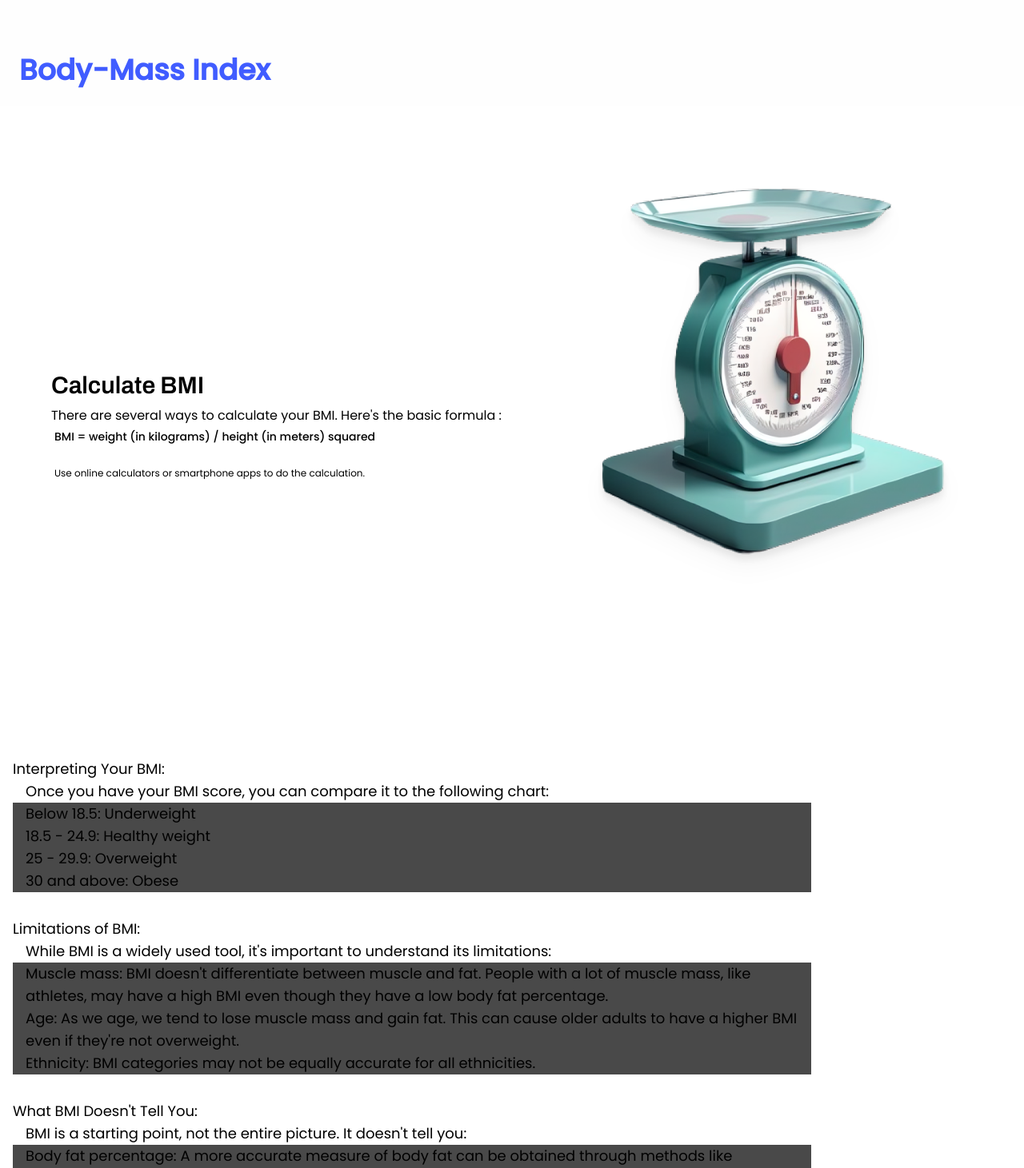
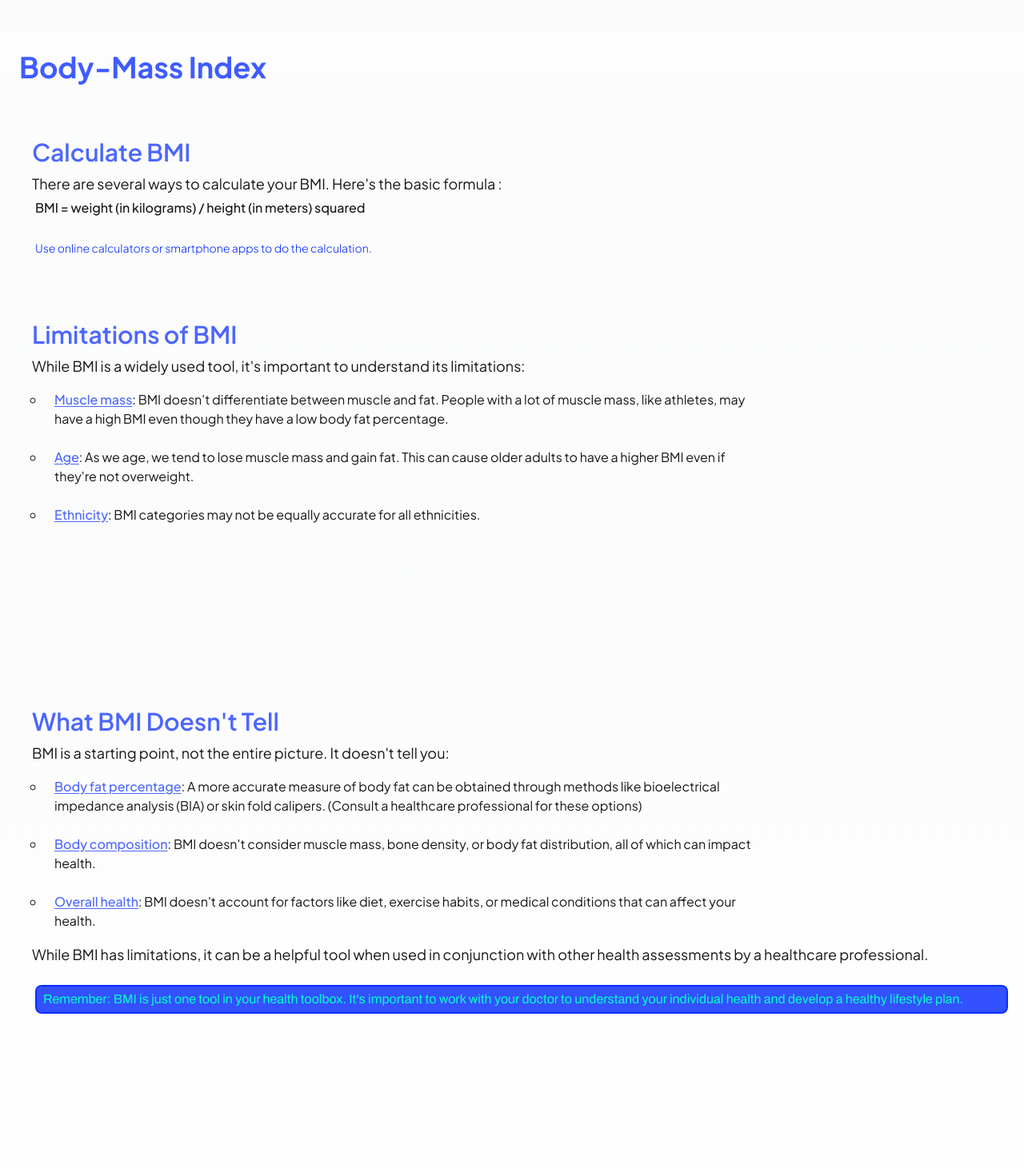
Before and after one commit to visrm/bmi-calculator, a Next.js app: page / in a window 1280 px wide. Shown: the part 780-2241 px from the top of the page at 80% size. Built offline with nearby package versions, Linux system fonts and the light colour scheme; a web font is replaced by a local one.

Commit message:
:art: theme update.

```diff
--- a/app/globals.css
+++ b/app/globals.css
@@ -24,6 +24,8 @@ body {
       rgb(var(--background-end-rgb))
     )
     rgb(var(--background-start-rgb));
+  box-sizing: border-box;
+  color: #171717;
 }
 
 @layer utilities {
@@ -32,23 +34,23 @@ body {
   }
 }
 
-article.info{
-  box-sizing: border-box;
-  padding: 1rem;
+article {
+  margin-block: 0.5rem;
 }
 
-h2 {
-  max-width: 50%;
-}
-
-p {
-  box-sizing: border-box;
-  max-width: 90%;
-  padding: 0 1rem;
+.info {
+  padding: 1.5rem;
 }
 
 ul {
-  padding-inline: 1rem;
-  background-color: rgba(0, 0, 0, 0.713);
-  max-width: 80%;
+  padding-inline: 0.8rem;
+  max-width: 75%;
+  list-style-type: circle;
+  margin-left: 1.25rem;
+  width: fit-content;
 }
+
+li {
+  padding: 0.75rem;
+  white-space: wrap;
+}
--- a/app/layout.jsx
+++ b/app/layout.jsx
@@ -27,7 +27,7 @@ export default function RootLayout({ children }) {
             rel="stylesheet"
           />
           <link
-            href="https://fonts.googleapis.com/css2?family=Poppins:wght@400;500&display=swap"
+            href="https://fonts.googleapis.com/css2?family=Plus+Jakarta+Sans:ital,wght@0,200..800;1,200..800&display=swap"
             as="font"
             rel="stylesheet"
           />
--- a/app/page.jsx
+++ b/app/page.jsx
@@ -1,131 +1,130 @@
-import Image from "next/image";
-import weighScale from "./assets/weigh-scale.png";
+
 
 // Client Components:
-import Hero from "@/components/Hero";
+import Calculator from "@/components/Calc";
 
 export default function Home() {
   return (
     <>
-      <div className="min-w-full relative min-h-svh md:min-h-lvh lg:min-h-screen bg-white/85">
+      <div className="min-w-full relative min-h-svh md:min-h-lvh lg:min-h-screen">
         <header className="navbar flex flex-row flex-nowrap px-2 min-h-14 min-w-full fixed top-0 left-0 items-center bg-primary bg-gradient-to-r from-secondary to-accent shadow-sm z-50">
           <div className="navbar-center block px-2 absolute top-3 left-5">
-            <div className="text-xl sm:text-2xl font-poppins font-bold text-primary/45 bg-white/10 supports-[backdrop]:backdrop-blur pointer-events-none">
+            <div className="text-xl sm:text-2xl font-priFont font-extrabold text-primary/60 bg-white/10 supports-[backdrop]:backdrop-blur pointer-events-none">
               BMI Checker
             </div>
           </div>
         </header>
-        <main className="flex flex-col flex-nowrap min-h-screen min-w-full mt-5">
-          <Hero />
-          <section className="block w-full h-full min-h-screen text-base sm:text-lg font-poppins bg-white/85">
-            <h1 className="block p-4 md:p-6 text-2xl sm:text-3xl md:text-4xl w-full font-bold text-primary/75 z-10">
+        <main className="flex flex-col flex-nowrap h-screen min-h-screen w-full min-w-full mt-5 bg-white/85">
+          <Calculator />
+        </main>
+        <section className="block w-full h-full min-h-screen min-w-full text-start p-2 sm:text-lg font-priFont bg-white/50 bg-gradient-to-b from-white/85 to-white/50">
+          <h1 className="block p-4 text-2xl sm:text-3xl md:text-4xl text-primary/75 w-full font-bold z-10">
             Body-Mass Index
           </h1>
-            <article className="info grid grid-cols-12 p-2 min-h-screen min-w-full bg-white/75 bg-gradient-to-b from-white/85 to-white/75">
-              <div className="flex flex-col flex-nowrap justify-center py-2 sm:py-4 sm:pl-6 ml-4 col-span-6">
-                <h2 className="font-semibold font-archivo text-xl sm:text-2xl md:text-3xl sm:px-2 sm:py-1 sm:mb-1">
+
+          <article className="info grid grid-cols-12 p-2 mx-auto min-h-fit min-w-full">
+            <div className="flex flex-col flex-nowrap justify-center max-h-full py-2 sm:py-4 col-span-8">
+              <h2 className="font-semibold text-primary/70 font-priFont text-xl sm:text-2xl md:text-3xl px-2 py-1 sm:mb-1 whitespace-nowrap">
                 Calculate BMI
               </h2>
-                <p className="text-base font-normal font-poppins w-full max-w-full px-2">
+              <p className="text-base sm:text-lg font-normal font-priFont w-full max-w-full px-2">
                 There are several ways to calculate your BMI. Here's the basic
                 formula :
-                  <span className="block sm:p-1 font-medium font-poppins text-sm">
+                <span className="block p-1 font-medium font-priFont text-base">
                   BMI = weight (in kilograms) / height (in meters) squared
                 </span>
-                  <span className="block font-light text-xs p-1 sm:mt-5">
+                <span className="block font-light text-primary text-sm sm:p-1 mt-4 sm:mt-5">
                   Use online calculators or smartphone apps to do the
                   calculation.
                 </span>
               </p>
             </div>
-              <Image
-                src={weighScale}
-                alt="Weight Scale"
-                height={720}
-                width={720}
-                priority={true}
-                className="col-span-6 ml-2 drop-shadow-lg sm:drop-shadow-xl"
-                style={{
-                  height: "auto",
-                  minWidth: '100%',
-                }}
-              />
           </article>
-            <article className="info">
-              <h2>Interpreting Your BMI:</h2>
-              <p>
-                Once you have your BMI score, you can compare it to the
-                following chart:
+
+          <article className="info min-w-full min-h-fit">
+            <h2 className="font-semibold text-primary/70 font-priFont text-xl sm:text-2xl md:text-3xl px-2 py-1 sm:mb-1 whitespace-nowrap">
+              Limitations of BMI
+            </h2>
+            <p className="text-base sm:text-lg font-normal font-priFont w-full max-w-full px-2">
+              While BMI is a widely used tool, it's important to understand its
+              limitations:
             </p>
-              <ul>
-                <li>Below 18.5: Underweight</li>
-                <li>18.5 - 24.9: Healthy weight</li>
-                <li>25 - 29.9: Overweight</li>
-                <li>30 and above: Obese</li>
-              </ul>
-            </article>
-            <article className="info">
-              <h2>Limitations of BMI:</h2>
-              <p>
-                While BMI is a widely used tool, it's important to understand
-                its limitations:
-              </p>
-              <ul>
+            <ul className="text-base p-1">
               <li>
-                  Muscle mass: BMI doesn't differentiate between muscle and fat.
-                  People with a lot of muscle mass, like athletes, may have a
-                  high BMI even though they have a low body fat percentage.
+                <span className="font-medium text-primary/70 underline underline-offset-2">
+                  Muscle mass
+                </span>
+                : BMI doesn't differentiate between muscle and fat. People with
+                a lot of muscle mass, like athletes, may have a high BMI even
+                though they have a low body fat percentage.
               </li>
               <li>
-                  Age: As we age, we tend to lose muscle mass and gain fat. This
-                  can cause older adults to have a higher BMI even if they're
-                  not overweight.
+                <span className="font-medium text-primary/70 underline underline-offset-2">
+                  Age
+                </span>
+                : As we age, we tend to lose muscle mass and gain fat. This can
+                cause older adults to have a higher BMI even if they're not
+                overweight.
               </li>
               <li>
-                  Ethnicity: BMI categories may not be equally accurate for all
+                <span className="font-medium text-primary/70 underline underline-offset-2">
+                  Ethnicity
+                </span>
+                : BMI categories may not be equally accurate for all
                 ethnicities.
               </li>
             </ul>
           </article>
-            <article className="info">
-              <h2>What BMI Doesn't Tell You:</h2>
-              <p>
+        </section>
+
+        <aside className="block w-full h-full min-h-screen min-w-full text-start p-2 sm:text-lg font-priFont bg-white/50 bg-gradient-to-b from-white/50 to-white/85">
+          <article className="info  min-w-full  min-h-fit">
+            <h2 className="font-semibold text-primary/70 font-priFont text-xl sm:text-2xl md:text-3xl px-2 py-1 sm:mb-1 whitespace-nowrap">
+              What BMI Doesn't Tell
+            </h2>
+            <p className="text-base sm:text-lg font-normal font-priFont w-full max-w-full px-2">
               BMI is a starting point, not the entire picture. It doesn't tell
               you:
             </p>
-              <ul>
+            <ul className="text-base p-1">
               <li>
-                  Body fat percentage: A more accurate measure of body fat can
-                  be obtained through methods like bioelectrical impedance
-                  analysis (BIA) or skin fold calipers. (Consult a healthcare
-                  professional for these options)
+                <span className="font-medium text-primary/70 underline underline-offset-2">
+                  Body fat percentage
+                </span>
+                : A more accurate measure of body fat can be obtained through
+                methods like bioelectrical impedance analysis (BIA) or skin fold
+                calipers. (Consult a healthcare professional for these options)
               </li>
               <li>
-                  Body composition: BMI doesn't consider muscle mass, bone
-                  density, or body fat distribution, all of which can impact
-                  health.
+                <span className="font-medium text-primary/70 underline underline-offset-2">
+                  Body composition
+                </span>
+                : BMI doesn't consider muscle mass, bone density, or body fat
+                distribution, all of which can impact health.
               </li>
               <li>
-                  Overall health: BMI doesn't account for factors like diet,
-                  exercise habits, or medical conditions that can affect your
-                  health.
+                <span className="font-medium text-primary/70 underline underline-offset-2">
+                  Overall health
+                </span>
+                : BMI doesn't account for factors like diet, exercise habits, or
+                medical conditions that can affect your health.
               </li>
             </ul>
-              <p>
+            <p className="text-base sm:text-lg font-normal font-priFont w-full max-w-full px-2">
               While BMI has limitations, it can be a helpful tool when used in
               conjunction with other health assessments by a healthcare
               professional.
             </p>
-            </article>
-            <article className="info">
-              <p>
+            <p className="text-sm sm:text-base font-normal font-archivo text-secondary w-full max-w-11/12 px-2 py-1 mx-3 my-6 border-2 border-primary/80 bg-primary/80 rounded-lg">
               Remember: BMI is just one tool in your health toolbox. It's
               important to work with your doctor to understand your individual
               health and develop a healthy lifestyle plan.
             </p>
           </article>
-          </section>
-        </main>
+        </aside>
+        <footer className="absolute bottom-0 left-0 bg-slate-600 w-full">
+          dbckbdsvkb
+        </footer>
       </div>
     </>
   );
--- a/components/BmiForm.js
+++ b/components/BmiForm.js
@@ -43,7 +43,7 @@ export default function BmiForm({ getData }) {
                   </div>
                   <div className="md:w-2/3">
                     <input
-                      className="bg-gray-100 appearance-none border-2 border-gray-200 rounded-2xl w-full py-1 px-4 md:px-3 text-gray-600 leading-tight focus:outline-none focus:bg-white focus:border-accent text-base font-poppins"
+                      className="bg-gray-100 appearance-none border-2 border-gray-200 rounded-2xl w-full py-1 px-4 md:px-3 text-gray-600 leading-tight focus:outline-none focus:bg-white focus:border-accent text-base font-priFont"
                       id="inline-height"
                       type="text"
                       value={height}
@@ -65,7 +65,7 @@ export default function BmiForm({ getData }) {
                   </div>
                   <div className="md:w-2/3">
                     <input
-                      className="bg-gray-100 appearance-none border-2 border-gray-200 rounded-2xl w-full py-1 px-4 md:px-3 text-gray-600 leading-tight focus:outline-none focus:bg-white focus:border-accent text-base font-poppins"
+                      className="bg-gray-100 appearance-none border-2 border-gray-200 rounded-2xl w-full py-1 px-4 md:px-3 text-gray-600 leading-tight focus:outline-none focus:bg-white focus:border-accent text-base font-priFont"
                       id="inline-weight"
                       type="text"
                       value={weight}
--- a/components/BmiTable.js
+++ b/components/BmiTable.js
@@ -2,7 +2,7 @@ export default function BmiTable({ range, bmi }) {
   return (
     <>
       <div className="block mx-auto my-auto md:w-1/2 w-11/12 bg-white/90 z-20">
-        <div className="grid text-black md:min-h-[480px] md:min-w-[360px] w-full font-poppins text-base">
+        <div className="grid text-black md:min-h-[480px] md:min-w-[360px] w-full font-priFont text-base">
           <div className="rows grid grid-cols-3 place-items-center p-4 font-archivo border-0 bg-secondary">
             <div className="font-bold">Weight Type</div>
             <div className="font-bold">
--- a/components/GetBMI.js
+++ b/components/GetBMI.js
@@ -13,7 +13,7 @@ export default function GetBMI({ bmi, bmiType, weighChange }) {
         </div>
         {weighChange.type == "positive" && (
           <div className="flex justify-center flex-row flex-nowrap text-lg pb-1">
-            You need to lose{" "}
+            You need to lose
             <span className=" mx-2 font-archivo font-bold text-lg sm:text-xl">
               {weighChange.weight}kg
             </span>
@@ -21,7 +21,7 @@ export default function GetBMI({ bmi, bmiType, weighChange }) {
         )}
         {weighChange.type == "negative" && (
           <div className="flex justify-center flex-row flex-nowrap text-lg pb-1">
-            You need to gain{" "}
+            You need to gain
             <span className=" mx-2 font-archivo font-bold text-lg sm:text-xl">
               {weighChange.weight}kg
             </span>
@@ -29,7 +29,7 @@ export default function GetBMI({ bmi, bmiType, weighChange }) {
         )}
         {weighChange.type == "normal" && (
           <div className="flex justify-center flex-row flex-nowrap text-lg pb-1">
-            Your weight is{" "}
+            Your weight is
             <span className=" mx-2 font-archivo font-bold text-lg sm:text-xl">
               Normal!
             </span>
--- a/tailwind.config.js
+++ b/tailwind.config.js
@@ -9,7 +9,7 @@ module.exports = {
   theme: {
     extend: {
       fontFamily: {
-        poppins: ["Poppins", "sans-serif"],
+        priFont: ["Plus Jakarta Sans", "sans-serif"],
         archivo: ["Archivo", "sans-serif"],
       },
       backgroundImage: {
@@ -32,7 +32,7 @@ module.exports = {
     themes: [
       {
         mytheme: {
-          primary: "#0026ffbf",
+          primary: "#0026ff",
           secondary: "#00ffc4",
           accent: "#00b1ffbf",
           info: "#00a6c6",
```
Also changed, not shown: components/Calc.js (renamed from components/Hero.js, +4 -4 lines). Lines whose indentation alone changed are shown as unchanged.
